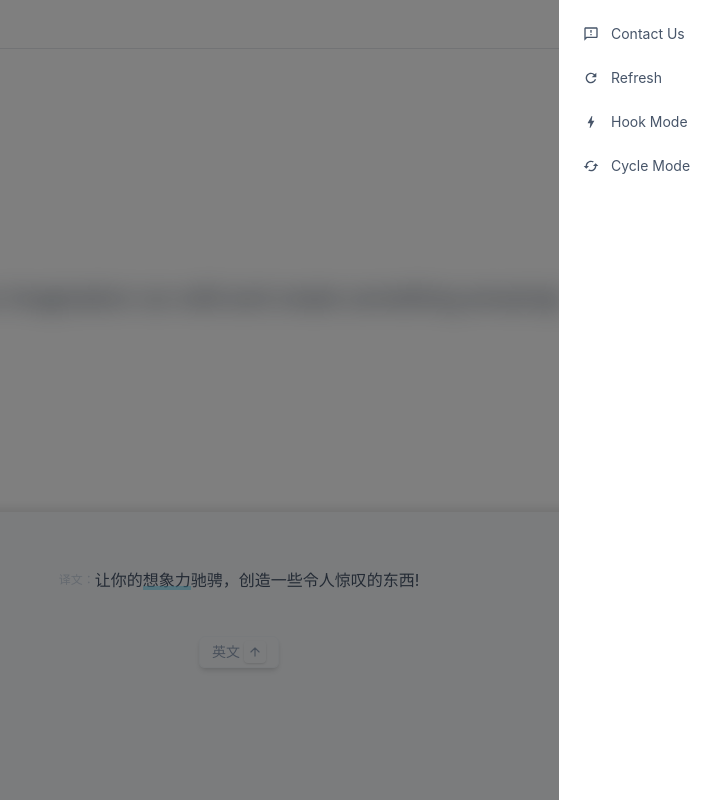
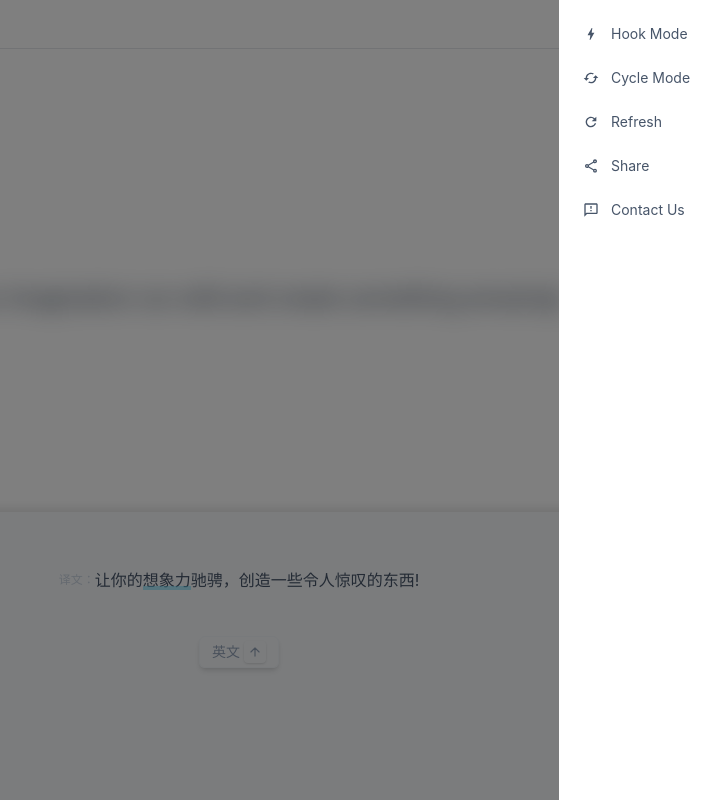
Before and after one commit to StrangeTown/just_recite_web, a React app: page / in a window 1280 px wide. Both pictures are taken after a click on the element 1252 px from the left and 24 px from the top of the page. Shown: the whole page, without its empty margins (401-1122 px from the left). Built offline with nearby package versions, Linux system fonts and the light colour scheme.

Commit message:
add share

```diff
--- a/src/components/Settings/SettingsItem.tsx
+++ b/src/components/Settings/SettingsItem.tsx
@@ -11,7 +11,7 @@ const SettingsItem = ({ onClick, icon, name }: SettingsItemProps) => {
 			onClick={onClick}
 		>
 			{icon}
-			<div className="text-slate-600 text-sm group-hover/settingsitem:text-slate-800">
+			<div className="text-slate-600 text-sm group-hover/settingsitem:text-slate-900">
 				{name}
 			</div>
 		</div>
--- a/src/components/Settings/index.tsx
+++ b/src/components/Settings/index.tsx
@@ -8,7 +8,13 @@ import {
 	setCrazyModeVisible,
 	setCycleModeVisible,
 } from "../../store/slices/recitePageSlice";
-import { MdBolt, MdCached, MdOutlineFeedback, MdRefresh } from "react-icons/md";
+import {
+	MdBolt,
+	MdCached,
+	MdOutlineFeedback,
+	MdOutlineShare,
+	MdRefresh,
+} from "react-icons/md";
 
 const languageArr = ["en", "zh"];
 const enFontArr = ["Satisfy", "Roboto"];
@@ -18,6 +24,7 @@ interface ISettingsProps {
 	onContactClick?: () => void;
 }
 const Settings = ({ onClose, onContactClick }: ISettingsProps) => {
+	const [copied, setCopied] = useState(false);
 	const { i18n } = useTranslation();
 	const dispatch = useAppDispatch();
 	const enFont = useAppSelector(selectEnFont);
@@ -58,6 +65,15 @@ const Settings = ({ onClose, onContactClick }: ISettingsProps) => {
 		}, 500);
 	};
 
+	const copyLink = () => {
+		const link = window.location.href;
+		navigator.clipboard.writeText(link);
+		setCopied(true);
+		setTimeout(() => {
+			setCopied(false);
+		}, 3000);
+	};
+
 	return (
 		<div
 			className={`fixed top-0 right-0 h-full w-full flex z-100 bg-black ${backdropBgOpacityCls} transition-all duration-500 flex justify-end`}
@@ -66,24 +82,6 @@ const Settings = ({ onClose, onContactClick }: ISettingsProps) => {
 			<div
 				className={`w-2/3 md:w-1/4 h-full pt-6 pl-6 bg-white ${contentTranslateX} transition-all duration-500 flex flex-col gap-y-6`}
 			>
-				<SettingsItem
-					onClick={() => {
-						onContactClick?.();
-						onClose();
-					}}
-					icon={<MdOutlineFeedback className="text-slate-600" />}
-					name="Contact Us"
-				/>
-
-				{/* <Refresh /> */}
-				<SettingsItem
-					onClick={() => {
-						window.location.reload();
-					}}
-					icon={<MdRefresh className="text-slate-600" />}
-					name="Refresh"
-				/>
-
 				<SettingsItem
 					onClick={() => {
 						dispatch(setCrazyModeVisible(true));
@@ -100,6 +98,32 @@ const Settings = ({ onClose, onContactClick }: ISettingsProps) => {
 					icon={<MdCached className="text-slate-600" />}
 					name="Cycle Mode"
 				/>
+
+				{/* <Refresh /> */}
+				<SettingsItem
+					onClick={() => {
+						window.location.reload();
+					}}
+					icon={<MdRefresh className="text-slate-600" />}
+					name="Refresh"
+				/>
+
+				<SettingsItem
+					onClick={() => {
+						copyLink();
+					}}
+					icon={<MdOutlineShare className="text-slate-600" />}
+					name={copied ? "Link Copied! 🎉🔗" : "Share"}
+				/>
+
+				<SettingsItem
+					onClick={() => {
+						onContactClick?.();
+						onClose();
+					}}
+					icon={<MdOutlineFeedback className="text-slate-600" />}
+					name="Contact Us"
+				/>
 			</div>
 		</div>
 	);
```
